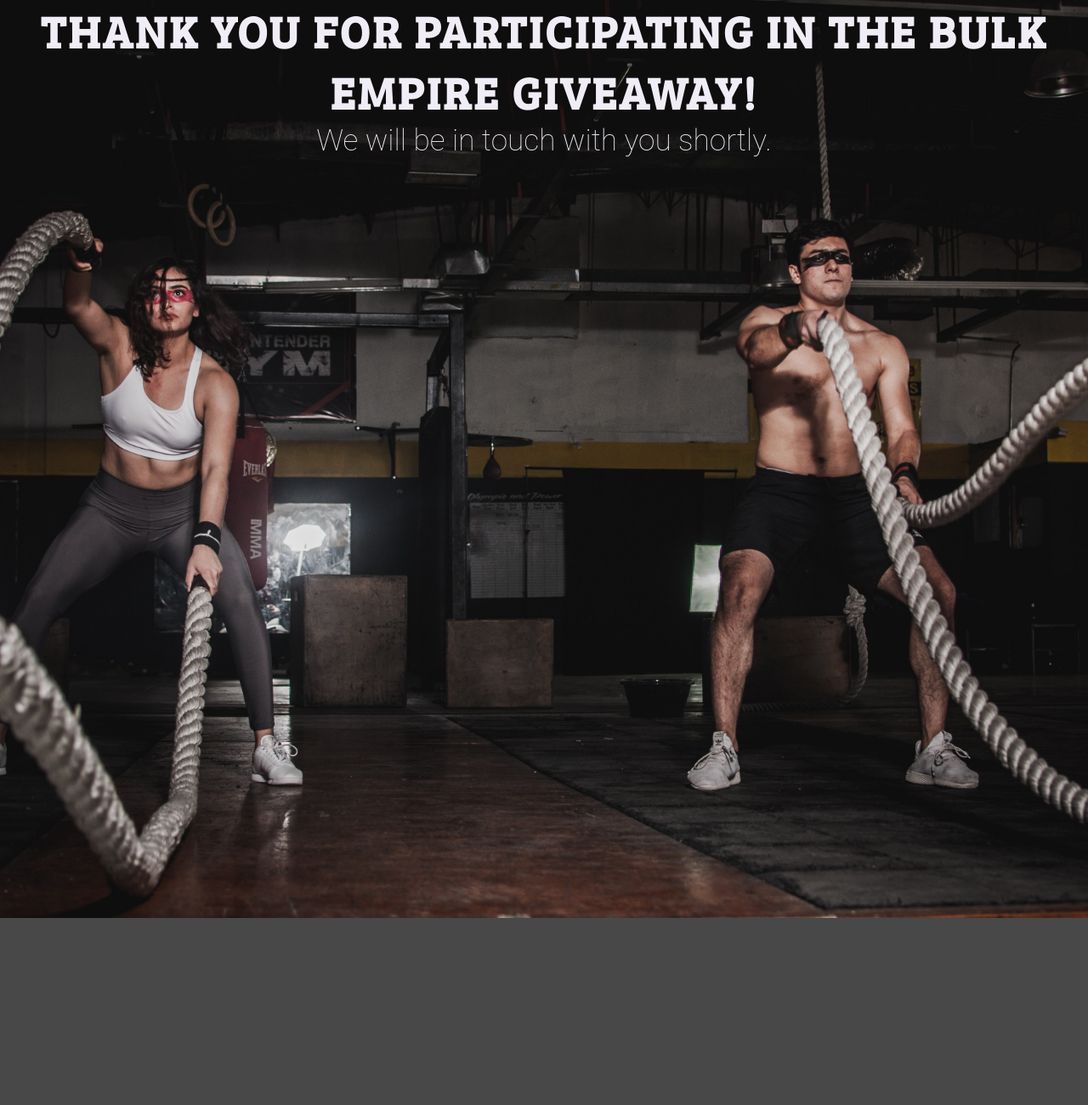
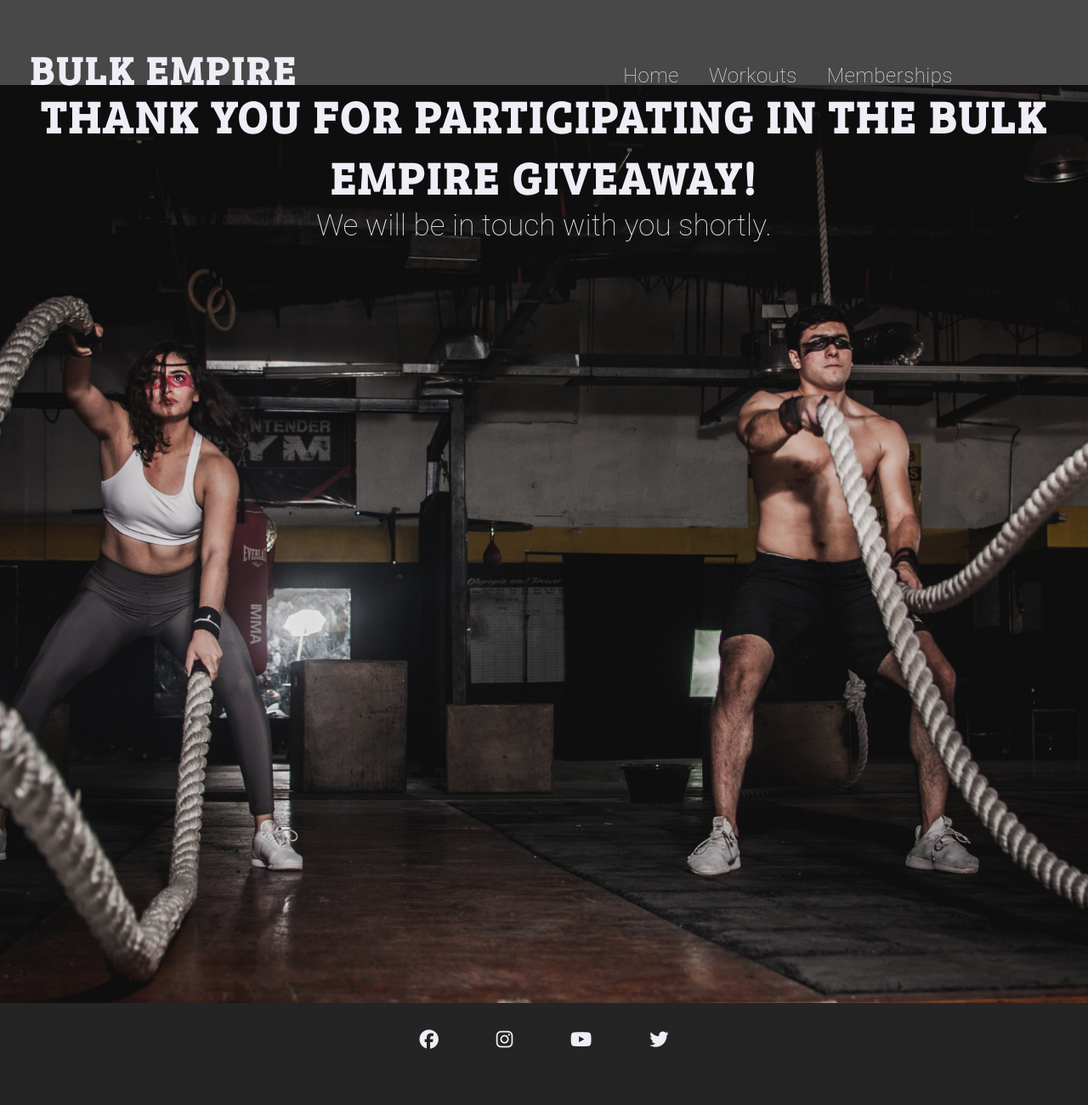
Before and after one commit to legenduzair/bulk-empire-MS1, a plain HTML site: page formsubmit.html in a window 1280 px wide. Shown: the whole page at 85% size. Before the commit the page ends 1080 px from the top, so only its background shows below. Drawn offline with Linux system fonts and the light colour scheme.

Commit message:
Added header and footer to formsubmit page and fixed form redirect

```diff
--- a/assets/css/style.css
+++ b/assets/css/style.css
@@ -609,26 +609,17 @@ h3, h4 {
 @media screen and (max-width: 460px) {
 
     #workout-form {
-        max-width: 250px;
+        max-width: 80%;
+        margin: 150px auto 0;
+        position: static;
     }
 }
 
 @media screen and (max-width: 420px) {
 
-    #workout-form {
-        max-width: 200px;
-    }
-
     #form-submit {
         height: 1420px;
-        width: 420px;
-    }
-}
-
-@media screen and (max-width: 370px) {
-
-    #workout-form {
-        max-width: 150px;
+        width: 100%;
     }
 }
 
--- a/formsubmit.html
+++ b/formsubmit.html
@@ -14,6 +14,25 @@
 
 <body>
 
+    <header>
+        <a href="index.html">
+        <h1 id="logo"> Bulk Empire </h1>
+        </a>
+        <nav>
+            <ul id="menu">
+                <li>
+                  <a href="memberships.html">Memberships</a>
+                </li>
+                <li>
+                  <a href="workouts.html">Workouts</a>
+                </li>
+                <li>
+                  <a href="index.html">Home</a>
+                </li>
+              </ul>
+        </nav>
+    </header>
+
     <section>
 
         <div id="form-submit">
@@ -25,5 +44,28 @@
 
     </section>
 
+    <footer>
+        <ul id="social-media-links">
+            <li>
+                <a href="https://facebook.com" target="_blank" rel="noopener" aria-label="Visit our Facebook page (opens in a new tab)" ><i class="fab fa-facebook"></i></a>
+            </li>
+            <li>
+                <a href="https://instagram.com" target="_blank" rel="noopener"
+                    aria-label="Visit our Instagram page (opens in a new tab)"><i class="fab fa-instagram"></i></a>
+            </li>
+            <li>
+                <a href="https://youtube.com" target="_blank" rel="noopener"
+                    aria-label="Visit our YouTube page (opens in a new tab)"><i class="fab fa-youtube"></i></a>
+            </li>
+            <li>
+                <a href="https://twitter.com" target="_blank" rel="noopener"
+                    aria-label="Visit our Twitter page (opens in a new tab)"><i class="fab fa-twitter"></i></a>
+            </li>
+        </ul>
+
+    </footer>
+
+    <script src="https://kit.fontawesome.com/c7dbda0798.js" crossorigin="anonymous"></script>
+
 </body>
 </html>
```
Also changed, not shown: signup.html (+1 -1 lines).
